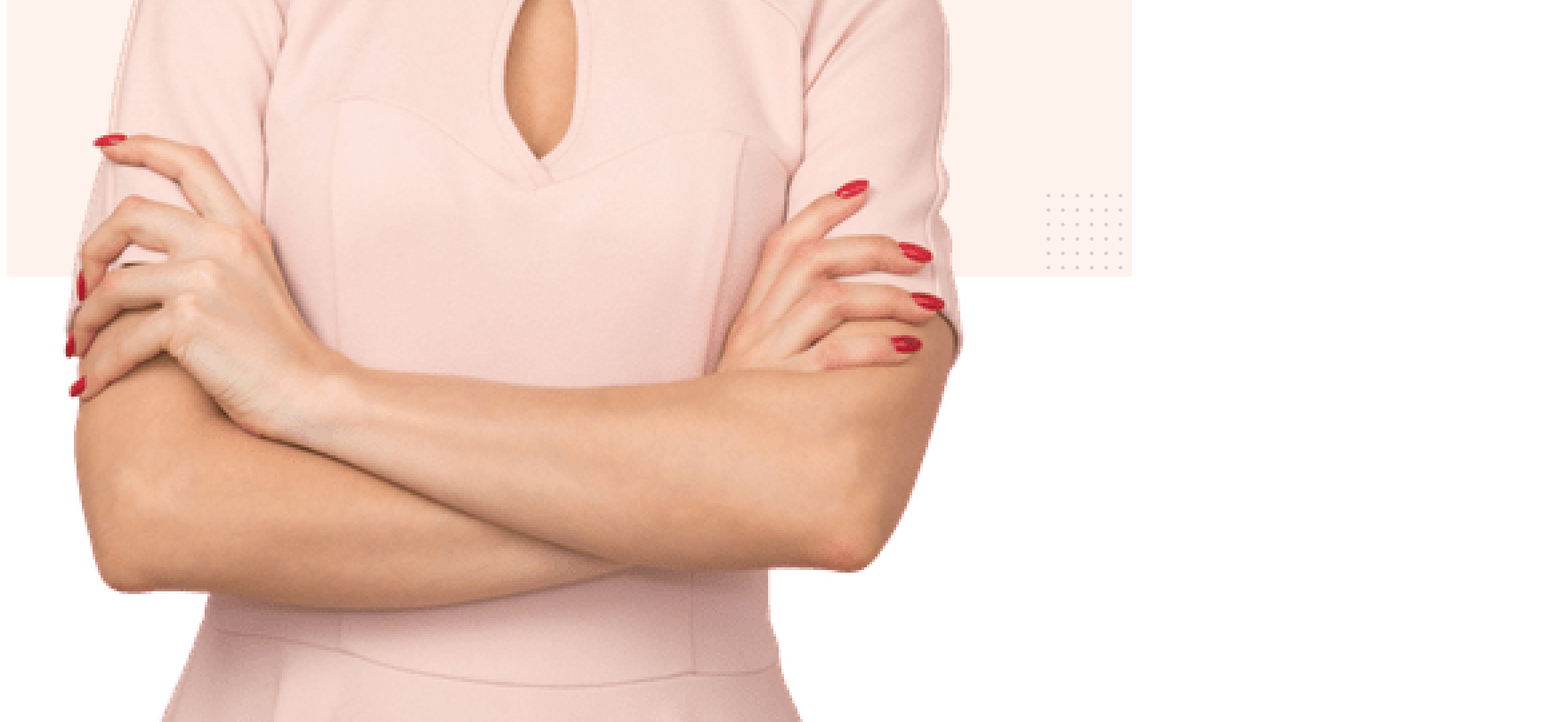
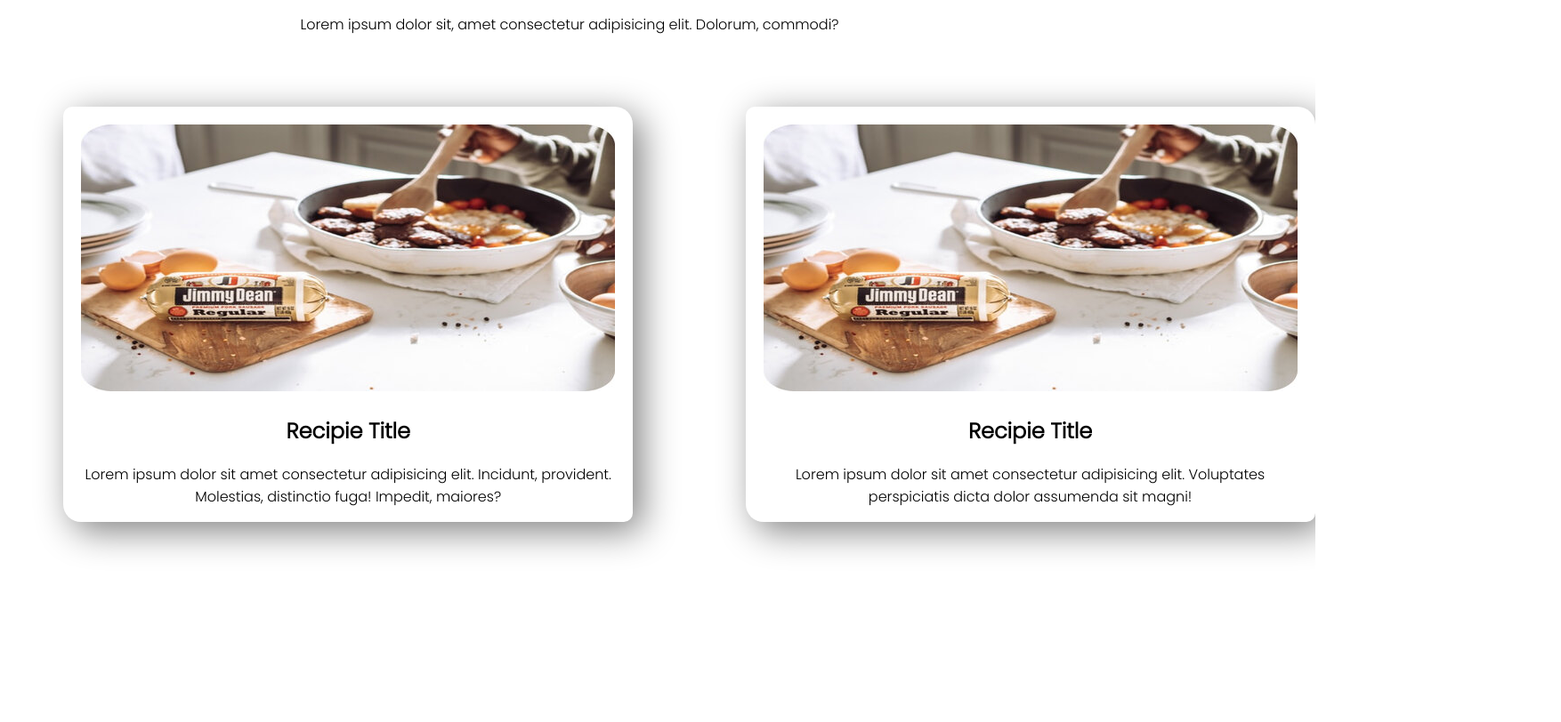
Before and after one commit to afnannibir/eat-healthy, a plain HTML site: page index.html in a window 1280 px wide. Shown: the part 1280-2092 px from the top of the page at 89% size, 1754 px wide, since content can reach past the window. Drawn offline with Linux system fonts and the light colour scheme.

Commit message:
slight changes added

```diff
--- a/index.html
+++ b/index.html
@@ -23,13 +23,13 @@
 
         </div>
         <div class="half-width">
-            <img src="images/Group 8447.png" alt="">
+            <img src="images/rsz_group_8447.png" alt="">
         </div>
 
     </section>
     <section class="about-me flexible-container">
         <div class="half-width">
-            <img src="images/female/Person Image.png">
+            <img src="images/female/rsz_1person_image.png">
 
         </div>
         <div class="half-width">
@@ -50,7 +50,7 @@
 
         <div class="flexible-container">
             <div id="recipie-title" class="recepie-item">
-                <img src="images/food/Project Cover.jpg" alt="">
+                <img src="images/food/rsz_1project_cover.jpg" alt="">
                 <h2>Recipie Title</h2>
                 <p>Lorem ipsum dolor sit amet consectetur adipisicing elit. Incidunt, provident. Molestias, distinctio
                     fuga!
@@ -58,7 +58,7 @@
             </div>
             <div id="recepie-title" class="recepie-item">
 
-                <img src="images/food/Project Cover.png" alt="">
+                <img src="images/food/rsz_1project_cover.jpg" alt="">
                 <h2>Recipie Title</h2>
                 <p>Lorem ipsum dolor sit amet consectetur adipisicing elit. Voluptates perspiciatis dicta dolor
                     assumenda
--- a/style.css
+++ b/style.css
@@ -48,10 +48,14 @@ h1 {
 
 
 .recepie-item {
-    width: 40%;
+    width: 100%;
+    margin-bottom: 5%;
+    margin-top: 5%;
     margin-left: 5%;
     margin-right: 5%;
+    padding-top: 20px;
     padding-left: 20px;
-    border-radius: 10px;
+    padding-right: 20px;
+    border-radius: 10px 20px;
     box-shadow: 10px 10px 40px grey;
 }
```
Also changed, not shown: images/female/rsz_1person_image.png (added), images/food/rsz_1project_cover.jpg (added), images/rsz_group_8447.png (added).
